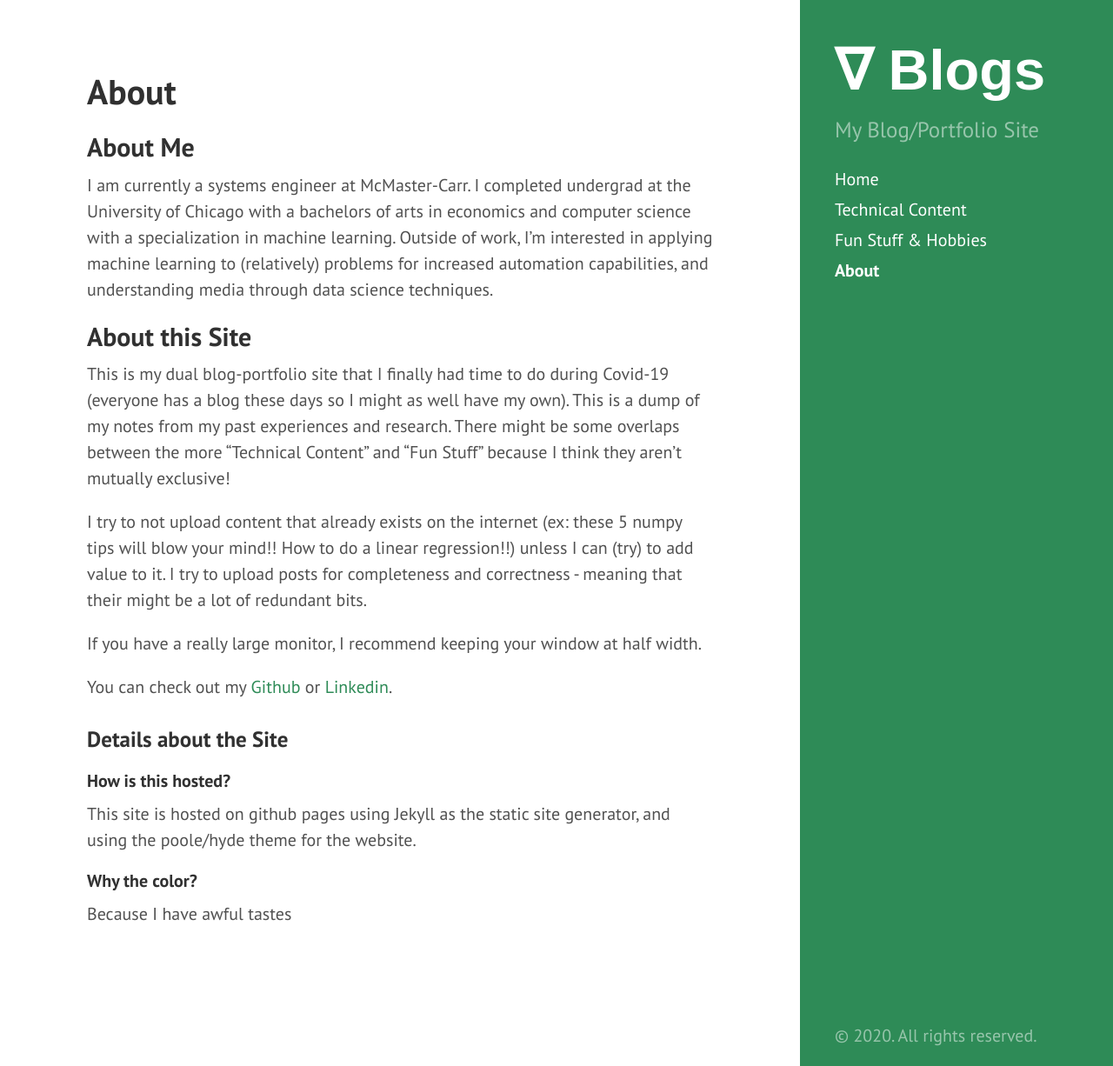
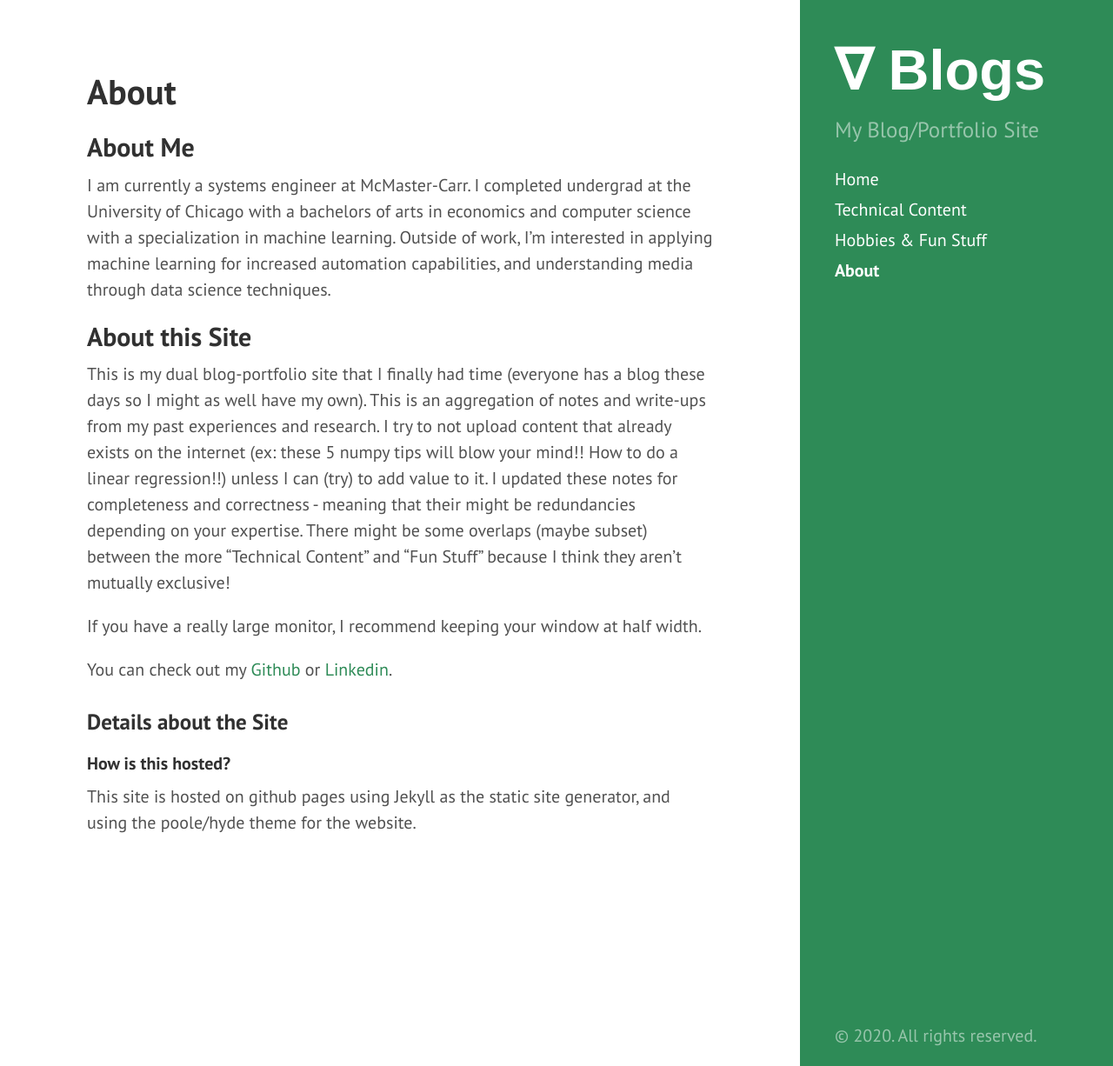
Before and after one commit to tedkim97/tedkim97.github.io, a Jekyll site: the page built from about.md, in a window 1280 px wide and 1226 px high. Shown: the whole window at 87% size. Built offline with Jekyll 4.4.1, drawn with Linux system fonts in a browser that asks for light colours.

Commit message:
updated more fundamental site details

```diff
--- a/about.md
+++ b/about.md
@@ -6,12 +6,11 @@ permalink: about
 ---
 
 ## About Me
-I am currently a systems engineer at McMaster-Carr. I completed undergrad at the University of Chicago with a bachelors of arts in economics and computer science with a specialization in machine learning. Outside of work, I'm interested in applying machine learning to (relatively) problems for increased automation capabilities, and understanding media through data science techniques.
+I am currently a systems engineer at McMaster-Carr. I completed undergrad at the University of Chicago with a bachelors of arts in economics and computer science with a specialization in machine learning. Outside of work, I'm interested in applying machine learning for increased automation capabilities, and understanding media through data science techniques.
 
 ## About this Site
-This is my dual blog-portfolio site that I finally had time to do during Covid-19 (everyone has a blog these days so I might as well have my own). This is a dump of my notes from my past experiences and research. There might be some overlaps between the more "Technical Content" and "Fun Stuff" because I think they aren't mutually exclusive!
+This is my dual blog-portfolio site that I finally had time (everyone has a blog these days so I might as well have my own). This is an aggregation of notes and write-ups from my past experiences and research. I try to not upload content that already exists on the internet (ex: these 5 numpy tips will blow your mind!! How to do a linear regression!!) unless I can (try) to add value to it. I updated these notes for completeness and correctness - meaning that their might be redundancies depending on your expertise. There might be some overlaps (maybe subset) between the more "Technical Content" and "Fun Stuff" because I think they aren't mutually exclusive!
 
-I try to not upload content that already exists on the internet (ex: these 5 numpy tips will blow your mind!! How to do a linear regression!!) unless I can (try) to add value to it. I try to upload posts for completeness and correctness - meaning that their might be a lot of redundant bits.
 
 If you have a really large monitor, I recommend keeping your window at half width.
 
@@ -21,6 +20,3 @@ You can check out my [Github](https://github.com/tedkim97) or [Linkedin](https:/
 
 ##### How is this hosted?
 This site is hosted on github pages using Jekyll as the static site generator, and using the poole/hyde theme for the website.
-
-##### Why the color?
-Because I have awful tastes
```
Also changed, not shown: fun_stuff.md (+1 -1 lines).
